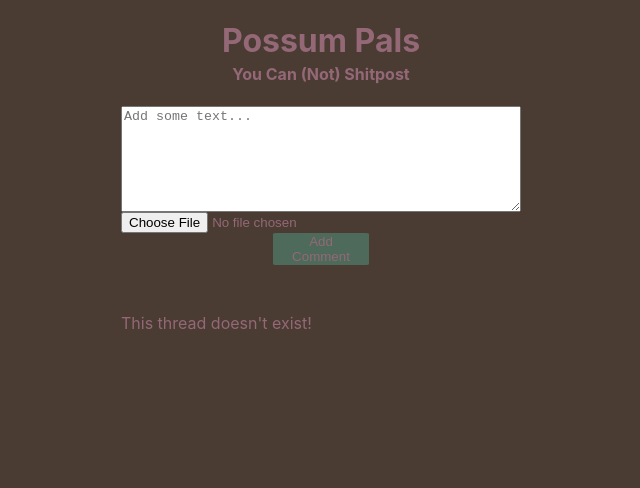
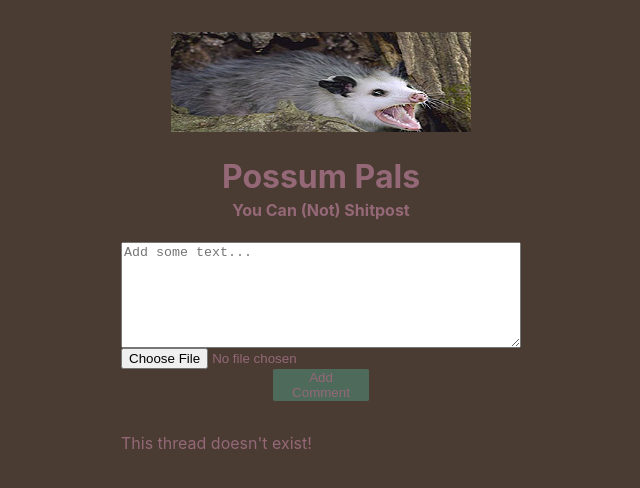
Before and after one commit to DanielOhn/possum-pals, a React (Create React App) app in the folder client/: page /p/1 in a window 1280 px wide. Shown: the top 488 px of the page, without its empty margins (319-959 px from the left). Built offline with nearby package versions, Linux system fonts and the light colour scheme; no server answers; the HTML template or start-up script is replaced by a standard one.

Commit message:
Add Banner as homepage url.  Add gap between posts.

```diff
--- a/client/src/App.css
+++ b/client/src/App.css
@@ -11,6 +11,20 @@ body {
 
 }
 
+.banner {
+  display: flex;
+  flex-flow: revert;
+  justify-content: center;
+  padding-top: 32px;
+}
+
+.banner img {
+  height: 100px;
+  width: 300px;
+
+  margin: auto;
+}
+
 button {
   color: #946877;
   background-color: #4E6A5B;
@@ -18,18 +32,25 @@ button {
   border: none;
 
   width: 24%;
-
   align-self: center;
 }
 
-img {
+.posts img {
+  max-height: 180px;
+  max-width: 180px;
+  padding: 8px;
+}
+
+.comment img {
   max-height: 180px;
   max-width: 180px;
   padding: 8px;
 }
 
 .posts {
-  padding-top: 32px;
+  display: flex;
+  flex-flow: column nowrap;
+  padding-top: 16px;
 }
 
 .post {
@@ -38,16 +59,19 @@ img {
   color: #4E8D84;
 
   display: flex;
-  flex-flow: column row;
+  flex-flow: row nowrap;
 
   min-width: 600px;
   min-height: 200px;
+
+  margin-top: 12px;
 }
 
 .post p {
   padding-left: 8px;
   margin: 8px;
 }
+
 .post-deets {
   display: flex;
   flex-flow: column wrap;
@@ -68,6 +92,19 @@ img {
   width: 400px;
 
   margin: auto;
+}
+
+.small-deets {
+  display: flex;
+  flex-flow: row nowrap;
+  justify-content: space-around;
+
+  max-height: 24px;
+}
+
+.small-deets a {
+  margin: 4px;
+
 }
 
 textarea {
--- a/client/src/App.js
+++ b/client/src/App.js
@@ -5,6 +5,7 @@ import ListPosts from './Posts/ListPosts';
 import SinglePost from './Posts/SinglePost';
 
 import { BrowserRouter, Route, Routes } from 'react-router-dom';
+import Banner from './Banner';
 
 function App() {
   return (
@@ -22,6 +23,7 @@ function App() {
 const Landing = () => {
   return (
     <div className="container">
+      <Banner />
       <InputPost />
       <ListPosts />
     </div>
--- /dev/null
+++ b/client/src/Banner.js
@@ -0,0 +1,13 @@
+import { Link } from "react-router-dom";
+import banner from './banner.png';
+
+const Banner = () => {
+
+    return (
+        <div className="banner">
+            <Link to="/"><img alt="AHHHHH" src={banner} /></Link>
+        </div>
+    )
+}
+
+export default Banner;
--- a/client/src/Posts/ListPosts.js
+++ b/client/src/Posts/ListPosts.js
@@ -1,7 +1,7 @@
 import { useEffect, useState } from "react";
 import SinglePost from "./SinglePost";
 
-import { useParams } from 'react-router-dom';
+import { useParams, Link } from 'react-router-dom';
 
 const ListPosts = () => {
     const [posts, setPosts] = useState([]);
@@ -70,7 +70,10 @@ const ListPosts = () => {
                         <img alt={post.name} src={process.env.REACT_APP_S3_URL + post.file} />
                         <div className="post-deets">
                             <p>{post.text}</p>
-                            <small>{post.created}</small>
+                            <div className="small-deets">
+                                <small>{post.created}</small>
+                                <Link to={`/p/${post.id}`}><small>[View Thread]</small></Link>
+                            </div>
                         </div>
                     </div>
                 )})}
--- a/client/src/Posts/SinglePost.js
+++ b/client/src/Posts/SinglePost.js
@@ -1,5 +1,6 @@
 import { useEffect, useState } from 'react';
 import { useParams } from 'react-router-dom';
+import Banner from '../Banner';
 
 import InputComment from '../Comments/InputComment';
 import ListComments from '../Comments/ListComments';
@@ -24,6 +25,7 @@ const SinglePost = () => {
 
     return (
         <>
+            <Banner />
             <InputComment />
             <div className="posts">
                 {post ?
```
Also changed, not shown: client/src/banner.png (added).
